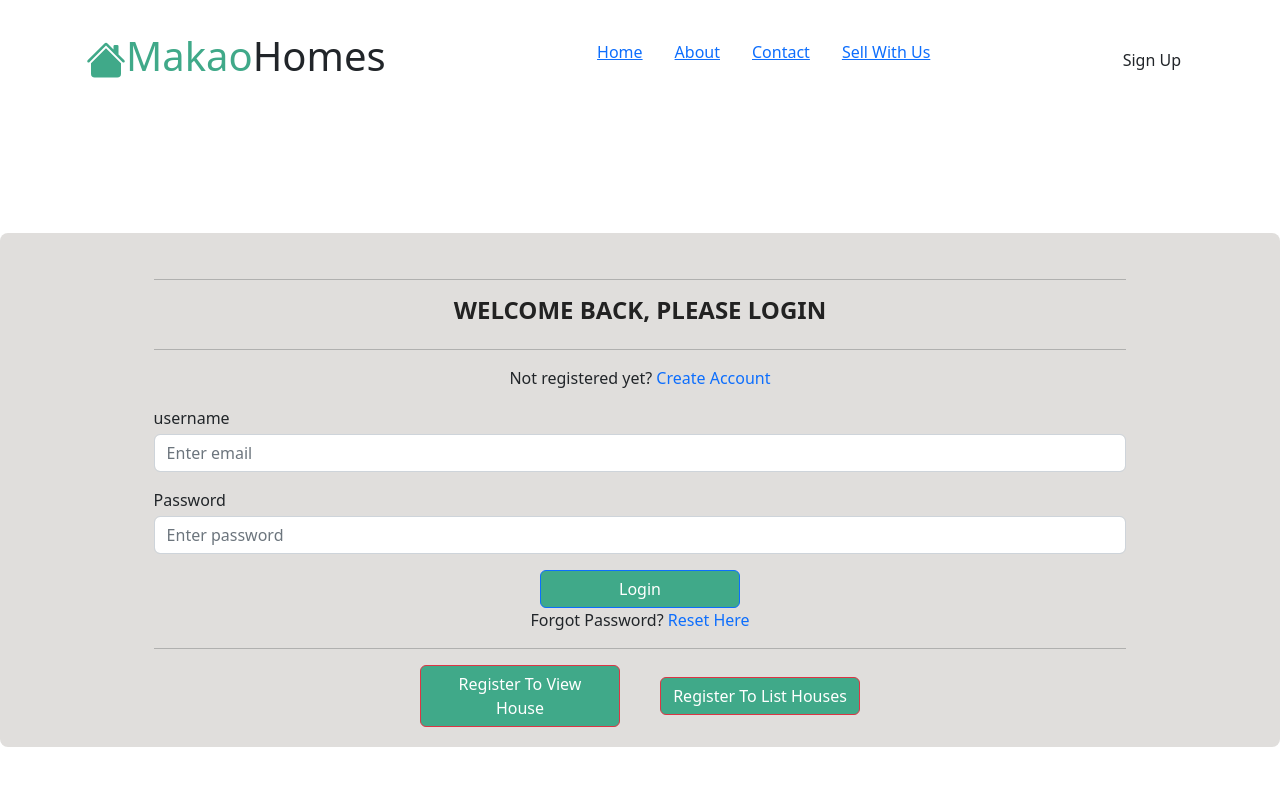
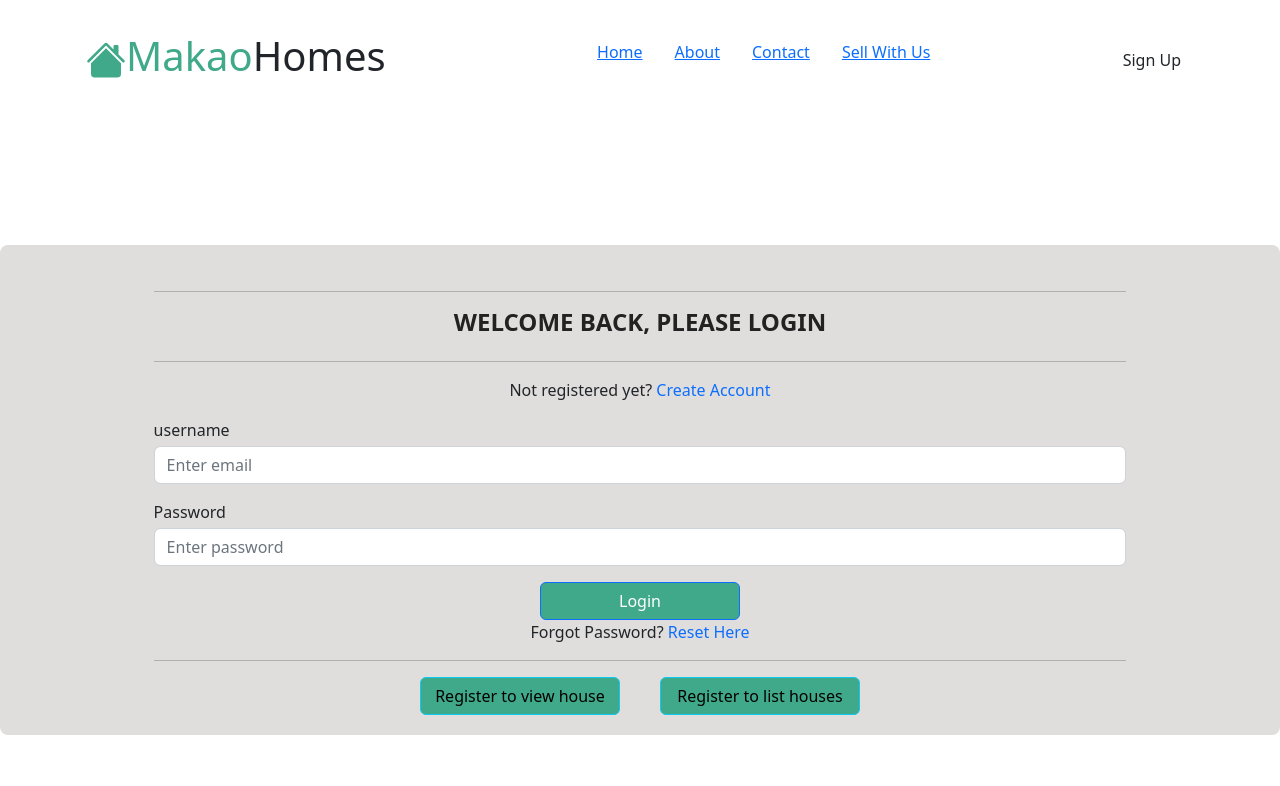
Before and after one commit to mbuimbogo/Makao-Homes-frontend, a React (Create React App) app in the folder makao-homes/: page /login in a window 1280 px wide. Shown: the top 786 px of the page. Built offline with nearby package versions, Linux system fonts and the light colour scheme.

Commit message:
pages routes

```diff
--- a/makao-homes/src/App.css
+++ b/makao-homes/src/App.css
@@ -42,10 +42,11 @@
   margin: auto;
 }
 
-.btn-danger {
+.btn-info {
   background-color: #40A989 !important;
   width: 200px;
   margin: auto;
   margin-left: 20px;
   margin-right: 20px;
+  color: white;
 }
--- a/makao-homes/src/components/Forgot.js
+++ b/makao-homes/src/components/Forgot.js
@@ -36,7 +36,7 @@ function Forgot(){
             <div className="text-center">
               Not registered yet?{" "}
               <span className="link-primary" onClick={navigateToSignUp}>
-                Sign Up
+                Create Account
               </span>
             </div>
             <div className="form-group mt-3">
@@ -60,7 +60,7 @@ function Forgot(){
             <div className="text-center">
               Have An Account?{" "}
               <span className="link-primary" onClick={navigateToSignIn}>
-                Sign In
+                Login
               </span>
             </div>
           </div>
--- a/makao-homes/src/components/Login.js
+++ b/makao-homes/src/components/Login.js
@@ -117,12 +117,12 @@ function Login(props) {
             <div><hr />
             </div>
             <div className="text-center">
-              <button className="btn btn-danger" onClick={navigateToResetPassword}>
-                Register To View House
+              <button className="btn btn-info" onClick={navigateToResetPassword}>
+                Register to view house
               </button>
 
-              <button className="btn btn-danger" onClick={navigateToResetPassword}>
-                Register To List Houses
+              <button className="btn btn-info" onClick={navigateToResetPassword}>
+                Register to list houses
               </button>
 
 
```
